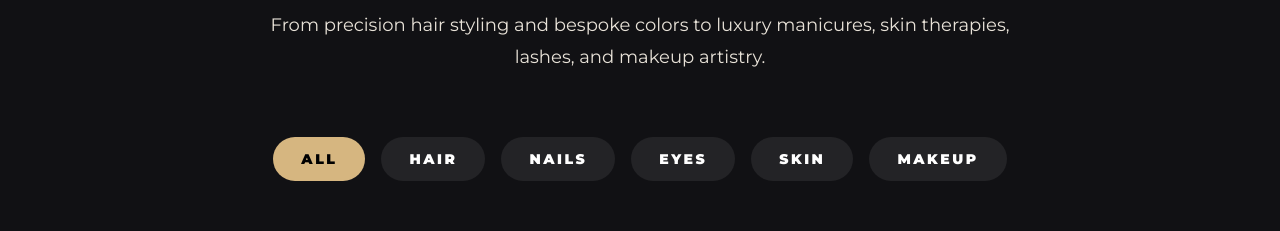
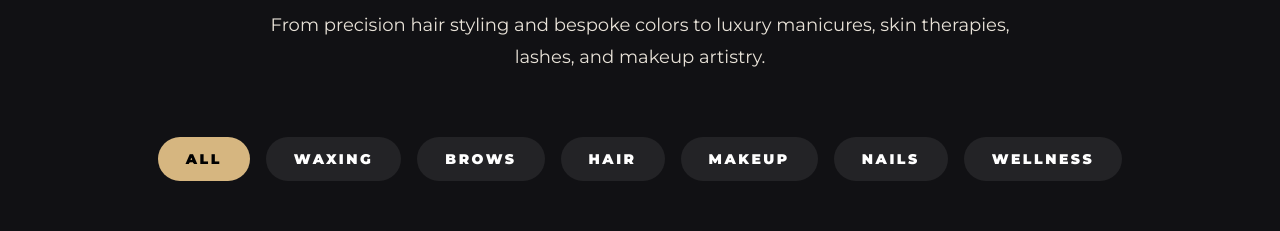
Before and after one commit to manjosh03/FeminineBeautySalon.com, a React (Vite) app: page / in a window 1280 px wide. Shown: the part 1080-1311 px from the top of the page. Built offline with nearby package versions, Linux system fonts and the light colour scheme.

Commit message:
Services added

```diff
--- a/src/App.jsx
+++ b/src/App.jsx
@@ -111,7 +111,7 @@ const reviews = [
 function App() {
   const [activeCategory, setActiveCategory] = useState("All")
 
-  const categories = ["All", "Hair", "Nails", "Eyes", "Skin", "Makeup"]
+  const categories = ["All", "Waxing", "Brows", "Hair", "Makeup", "Nails", "Wellness"]
 
   const filteredServices =
     activeCategory === "All"
```
